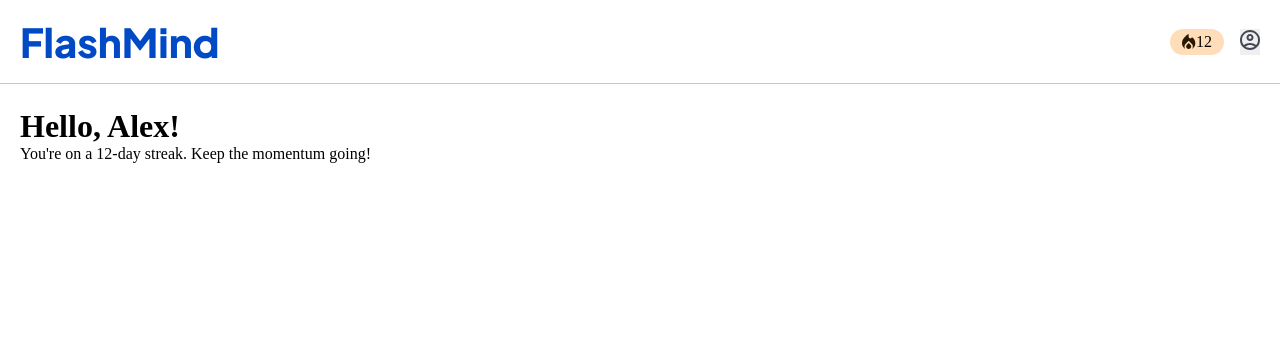
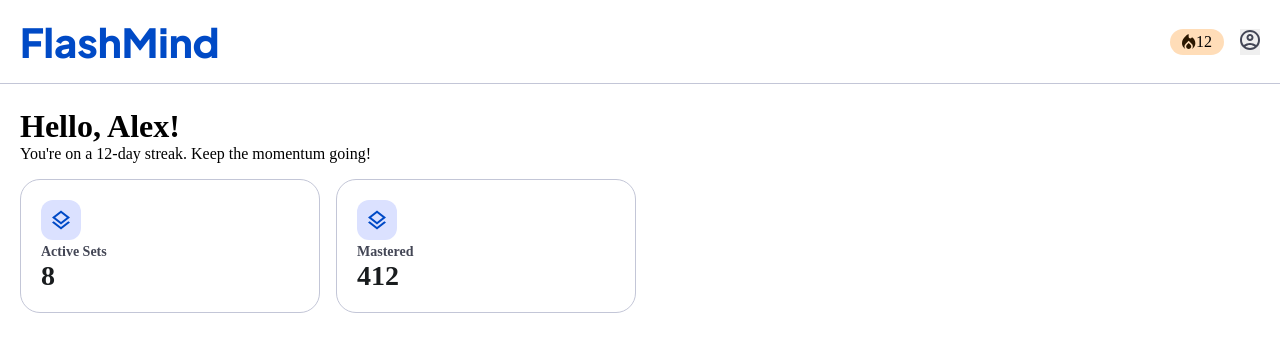
Before and after one commit to kaiqueprog21-cloud/flashcards, a Nuxt app: page / in a window 1280 px wide. Shown: the top 352 px of the page. Built offline with nearby package versions, Linux system fonts and the light colour scheme.

Commit message:
create card component

```diff
--- /dev/null
+++ b/app/components/card/index.vue
@@ -0,0 +1,18 @@
+<style scoped>
+    @import "./style.css";
+</style>
+
+<script setup>
+    defineProps({
+        title: String,
+        value: Number
+    })
+</script>
+
+<template>
+    <div class="card">
+        <img src="/icons/icone-card.svg"/>
+        <p class="card-title">{{ title }}</p>
+        <p class="card-value">{{ value }}</p>
+    </div>
+</template>
--- /dev/null
+++ b/app/components/card/style.css
@@ -0,0 +1,19 @@
+.card {
+    border: 1px solid #C3C6D7;
+    border-radius: 20px;
+    padding: 20px;
+    max-width: 300px;
+    width: 100%;
+}
+
+.card-title {
+    color: #434655;
+    font-size: 14px;
+    font-weight: 800;
+}
+
+.card-value {
+    color: #191C1E;
+    font-size: 28px;
+    font-weight: 800;
+}
--- a/app/pages/index.vue
+++ b/app/pages/index.vue
@@ -1,6 +1,17 @@
+<style scoped>
+    @import "./style.css";
+</style>
+<script>
+    import Card from '@/components/card'
+</script>
 <template>
     <div class="container">
         <h1>Hello, Alex!</h1>
         <p>You're on a 12-day streak. Keep the momentum going!</p>
+
+        <div class="cards-container">
+            <Card title="Active Sets" value="8" />
+            <Card title="Mastered" value="412" />
+        </div>
     </div>
 </template>
--- /dev/null
+++ b/app/pages/style.css
@@ -0,0 +1,5 @@
+.cards-container {
+    display: flex;
+    gap: 16px;
+    margin-top: 16px;
+}
```
Also changed, not shown: public/icons/icone-card.svg (added).
